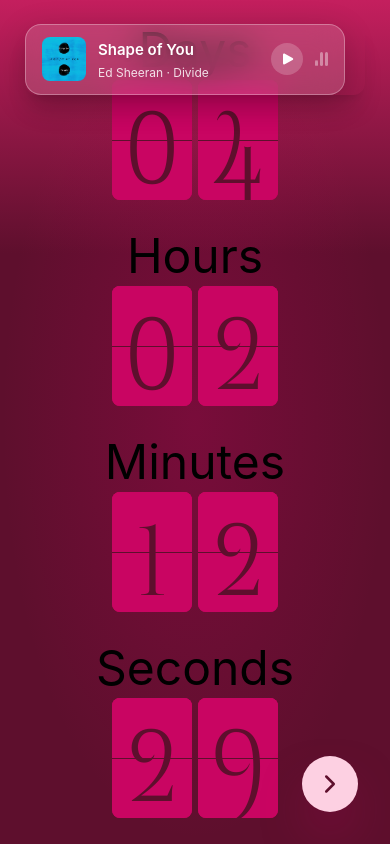
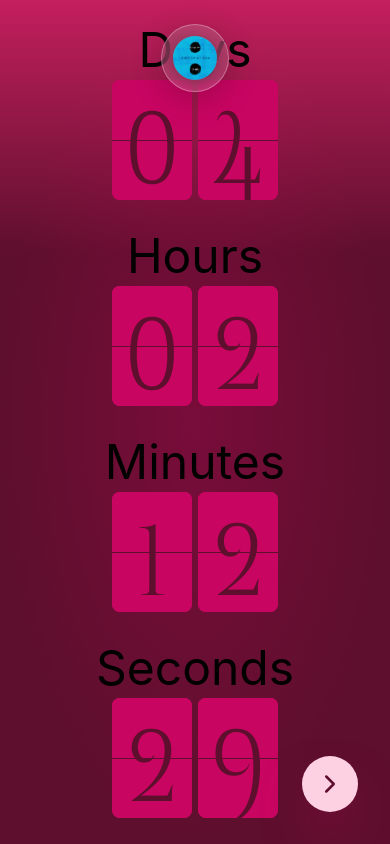
Before and after one commit to Wangai-c/macy, a React (Vite) app: page / in a window 390 px wide. Built offline with nearby package versions, Linux system fonts and the light colour scheme.

Commit message:
Added: Audio player auto minimize

```diff
--- a/src/App.jsx
+++ b/src/App.jsx
@@ -25,15 +25,25 @@ function App() {
         return cleanup;
     }, []);
 
+    const autoPlayTriggered = useRef(false);
+
     const setAudioTrack = (trackInfo) => {
         setCurrent(prev => {
             if (!prev || prev.src !== trackInfo.src) {
-                setIsPlaying(false);
                 return trackInfo;
             }
             return prev;
         });
     };
+
+    // When the audio source changes, resume playback if it was already playing
+    useEffect(() => {
+        if (current && audioRef.current && autoPlayTriggered.current) {
+            audioRef.current.play().then(() => {
+                setIsPlaying(true);
+            }).catch(() => {});
+        }
+    }, [current]);
 
 
     const togglePlay = () => {
@@ -43,6 +53,7 @@ function App() {
             } else {
                 audioRef.current.play();
                 markAudioPlayed();
+                autoPlayTriggered.current = true;
             }
             setIsPlaying(!isPlaying);
         }
@@ -50,19 +61,14 @@ function App() {
 
     // Build the audio player widget to pass into Intro and Countdown
     const audioPlayerWidget = current ? (
-        <div
-            className="cursor-pointer hover:scale-105 transition-transform shadow-xl rounded-xl"
-            onClick={togglePlay}
-            title="Click to play/pause audio"
-        >
         <NowPlaying
             title={current.title}
             artist={current.artist}
             album={current.album}
             artUrl={current.artUrl}
             isPlaying={isPlaying}
+            onTogglePlay={togglePlay}
         />
-        </div>
     ) : null;
 
     return (
@@ -92,44 +98,34 @@ function App() {
                     />
                 </div>
 
-                {/* Floating Button */}
+                {/* Floating Nav Button — hidden on last page */}
+                {currentPage !== 'newspaper' && (
                 <button
                    onClick={() => {
                        // Auto-play audio on first nav interaction
-                       if (!isPlaying && audioRef.current) {
+                       if (!autoPlayTriggered.current && audioRef.current) {
                            audioRef.current.play().then(() => {
                                setIsPlaying(true);
                                markAudioPlayed();
+                               autoPlayTriggered.current = true;
                            }).catch(() => {});
                        }
 
                        if (currentPage === 'countdown') setCurrentPage('intro');
                        else if (currentPage === 'intro') setCurrentPage('newspaper');
-                       else setCurrentPage('countdown');
                    }}
                    className={`fixed bottom-8 right-8 z-[9999] flex items-center justify-center w-14 h-14 rounded-full shadow-2xl transition-all duration-1000 hover:scale-110 active:scale-95 ${
                        currentPage === 'countdown'
                        ? 'bg-bubblegum-pink-300 text-bubblegum-pink-1000 shadow-bubblegum-pink-900/50'
-                       : currentPage === 'intro'
-                       ? 'bg-blue-100 text-blue-900 shadow-blue-900/50'
-                       : 'bg-[#1A1A1A] text-[#FDFBF7] shadow-black/50'
+                       : 'bg-blue-100 text-blue-900 shadow-blue-900/50'
                    }`}
-                   title={currentPage === 'countdown' ? 'Go to Intro' : currentPage === 'intro' ? 'Go to Newspaper' : 'Go to Countdown'}
+                   title={currentPage === 'countdown' ? 'Go to Intro' : 'Go to Newspaper'}
                 >
-                   {currentPage === 'countdown' ? (
                    <svg xmlns="http://www.w3.org/2000/svg" fill="none" viewBox="0 0 24 24" strokeWidth={2.5} stroke="currentColor" className="w-6 h-6">
                      <path strokeLinecap="round" strokeLinejoin="round" d="m8.25 4.5 7.5 7.5-7.5 7.5" />
                    </svg>
-                   ) : currentPage === 'intro' ? (
-                       <svg xmlns="http://www.w3.org/2000/svg" fill="none" viewBox="0 0 24 24" strokeWidth={2.5} stroke="currentColor" className="w-6 h-6">
-                         <path strokeLinecap="round" strokeLinejoin="round" d="M15.75 19.5 8.25 12l7.5-7.5" />
-                       </svg>
-                   ) : (
-                       <svg xmlns="http://www.w3.org/2000/svg" fill="none" viewBox="0 0 24 24" strokeWidth={2.5} stroke="currentColor" className="w-6 h-6">
-                         <path strokeLinecap="round" strokeLinejoin="round" d="M4.5 12h15m0 0l-6.75-6.75M19.5 12l-6.75 6.75" />
-                       </svg>
+                </button>
                 )}
-                </button>
 
 
             </main>
--- a/src/AudioPlayer.jsx
+++ b/src/AudioPlayer.jsx
@@ -1,56 +1,52 @@
+import { useState } from 'react';
+
 const bars = [0, 0.2, 0.4];
 
-export default function NowPlaying({ title, artist, album, artUrl, isPlaying = false }) {
+export default function NowPlaying({ title, artist, album, artUrl, isPlaying = false, onTogglePlay }) {
+    const [isExpanded, setIsExpanded] = useState(false);
+
+    const handlePlayerClick = (e) => {
+        // On mobile viewports (<= 768px), if collapsed, expand first and do not play
+        if (!isExpanded && window.innerWidth <= 768) {
+            setIsExpanded(true);
+            e.stopPropagation();
+            return;
+        }
+
+        // Otherwise, trigger play/pause
+        if (onTogglePlay) {
+            onTogglePlay();
+        }
+    };
 
     return (
-        <div style={{
-            background: "rgba(255, 255, 255, 0.15)",
-            backdropFilter: "blur(16px)",
-            WebkitBackdropFilter: "blur(16px)",
-            border: "1px solid rgba(255, 255, 255, 0.3)",
-            borderRadius: 16,
-            padding: "12px 16px",
-            display: "flex",
-            alignItems: "center",
-            gap: 12,
-            width: 320,
-            overflow: "hidden",
-            boxShadow: "0 8px 32px 0 rgba(0, 0, 0, 0.2)",
-            color: "white",
-        }}>
+        <div
+            className={`audio-player-container ${isExpanded ? 'expanded' : 'collapsed'} ${isPlaying ? 'playing' : ''}`}
+            onClick={handlePlayerClick}
+            title={isExpanded || window.innerWidth > 768 ? "Click to play/pause audio" : "Click to expand player"}
+        >
             {/* Album art */}
-            <div style={{
-                width: 44, height: 44, borderRadius: 8,
-                background: "rgba(255, 255, 255, 0.2)", flexShrink: 0,
-                overflow: "hidden", display: "flex",
-                alignItems: "center", justifyContent: "center",
-            }}>
+            <div className={`audio-player-art ${isPlaying ? 'playing' : ''}`}>
                 {artUrl
-                    ? <img src={artUrl} alt="Album art" style={{ width: "100%", height: "100%", objectFit: "cover" }} />
+                    ? <img src={artUrl} alt="Album art" />
                     : <span style={{ fontSize: 20 }}>🎵</span>
                 }
             </div>
 
             {/* Track info */}
-            <div style={{ flex: 1, minWidth: 0, overflow: "hidden" }}>
-                <div style={{ overflow: "hidden", whiteSpace: "nowrap" }}>
-                  <span style={{
-                      fontSize: 15, fontWeight: 600,
-                      display: "inline-block",
-                      animation: "marquee 8s linear infinite",
-                      animationPlayState: isPlaying ? 'running' : 'paused',
-                      textShadow: "0 2px 4px rgba(0,0,0,0.1)",
-                  }}>
+            <div className="audio-player-info">
+                <div className="audio-player-title-wrapper">
+                  <span className={`audio-player-title ${isPlaying ? 'playing' : ''}`}>
                     {title}
                   </span>
                 </div>
-                <p style={{ fontSize: 12, color: "rgba(255, 255, 255, 0.85)", margin: "2px 0 0", overflow: "hidden", textOverflow: "ellipsis", whiteSpace: "nowrap" }}>
+                <p className="audio-player-subtitle">
                     {artist} · {album}
                 </p>
             </div>
 
             {/* Play/Pause Icon */}
-            <div style={{ flexShrink: 0, display: "flex", alignItems: "center", justifyContent: "center", width: 32, height: 32, borderRadius: "50%", background: "rgba(255, 255, 255, 0.2)", transition: "background 0.3s ease" }}>
+            <div className="audio-player-controls">
                 {isPlaying ? (
                     <svg xmlns="http://www.w3.org/2000/svg" viewBox="0 0 24 24" fill="currentColor" style={{width: 16, height: 16, color: "white"}}>
                       <path fillRule="evenodd" d="M6.75 5.25a.75.75 0 0 1 .75-.75H9a.75.75 0 0 1 .75.75v13.5a.75.75 0 0 1-.75.75H7.5a.75.75 0 0 1-.75-.75V5.25Zm7.5 0A.75.75 0 0 1 15 4.5h1.5a.75.75 0 0 1 .75.75v13.5a.75.75 0 0 1-.75.75H15a.75.75 0 0 1-.75-.75V5.25Z" clipRule="evenodd" />
@@ -63,19 +59,25 @@ export default function NowPlaying({ title, artist, album, artUrl, isPlaying = f
             </div>
 
             {/* Animated bars */}
-            <div style={{ display: "flex", gap: 2, alignItems: "center", height: 20, flexShrink: 0 }}>
+            <div className="audio-player-bars">
                 {bars.map((delay, i) => (
-                    <div key={i} style={{
-                        width: 3, height: 14,
-                        background: isPlaying ? "#ffffff" : "rgba(255, 255, 255, 0.4)",
-                        borderRadius: 2,
-                        transformOrigin: "bottom",
-                        animation: `pulseBar 0.9s ease-in-out ${delay}s infinite`,
-                        animationPlayState: isPlaying ? 'running' : 'paused',
-                        transition: "background-color 0.3s ease",
-                    }} />
+                    <div key={i} className="audio-player-bar" style={{ animationDelay: `${delay}s` }} />
                 ))}
             </div>
+
+            {/* Collapse button for mobile */}
+            <button
+                className="audio-player-collapse"
+                onClick={(e) => {
+                    e.stopPropagation();
+                    setIsExpanded(false);
+                }}
+                title="Collapse player"
+            >
+                <svg xmlns="http://www.w3.org/2000/svg" viewBox="0 0 20 20" fill="currentColor">
+                    <path fillRule="evenodd" d="M14.78 14.78a.75.75 0 0 1-1.06 0L10 11.06 6.28 14.78a.75.75 0 0 1-1.06-1.06L8.94 10 5.22 6.28a.75.75 0 0 1 1.06-1.06L10 8.94l3.72-3.72a.75.75 0 1 1 1.06 1.06L11.06 10l3.72 3.72a.75.75 0 0 1 0 1.06Z" clipRule="evenodd" />
+                </svg>
+            </button>
         </div>
     );
 }
--- a/src/audio_player.css
+++ b/src/audio_player.css
@@ -1,3 +1,237 @@
+/* Base container style */
+.audio-player-container {
+    background: rgba(255, 255, 255, 0.15);
+    backdrop-filter: blur(16px);
+    -webkit-backdrop-filter: blur(16px);
+    border: 1px solid rgba(255, 255, 255, 0.3);
+    border-radius: 16px;
+    padding: 12px 16px;
+    display: flex;
+    align-items: center;
+    gap: 12px;
+    width: 320px;
+    height: 68px;
+    box-sizing: border-box;
+    overflow: hidden;
+    box-shadow: 0 8px 32px 0 rgba(0, 0, 0, 0.2);
+    color: white;
+    margin: 0 auto;
+    cursor: pointer;
+    transition:
+        width 0.5s cubic-bezier(0.4, 0, 0.2, 1),
+        height 0.5s cubic-bezier(0.4, 0, 0.2, 1),
+        border-radius 0.5s cubic-bezier(0.4, 0, 0.2, 1),
+        padding 0.5s cubic-bezier(0.4, 0, 0.2, 1),
+        gap 0.5s cubic-bezier(0.4, 0, 0.2, 1),
+        transform 0.3s ease,
+        box-shadow 0.3s ease;
+}
+
+.audio-player-container:hover {
+    transform: scale(1.03);
+    box-shadow: 0 12px 40px 0 rgba(0, 0, 0, 0.3);
+}
+
+.audio-player-container:active {
+    transform: scale(0.98);
+}
+
+/* Album art style */
+.audio-player-art {
+    width: 44px;
+    height: 44px;
+    border-radius: 8px;
+    background: rgba(255, 255, 255, 0.2);
+    flex-shrink: 0;
+    overflow: hidden;
+    display: flex;
+    align-items: center;
+    justify-content: center;
+    transition: border-radius 0.5s cubic-bezier(0.4, 0, 0.2, 1);
+    box-shadow: 0 4px 12px rgba(0, 0, 0, 0.15);
+}
+
+.audio-player-art img {
+    width: 100%;
+    height: 100%;
+    object-fit: cover;
+    display: block;
+    animation: rotateRecord 12s linear infinite;
+    animation-play-state: paused;
+}
+
+.audio-player-art.playing img {
+    animation-play-state: running;
+}
+
+/* Track info container */
+.audio-player-info {
+    flex: 1;
+    min-width: 0;
+    overflow: hidden;
+    opacity: 1;
+    transform: translateX(0);
+    transition:
+        opacity 0.4s cubic-bezier(0.4, 0, 0.2, 1),
+        transform 0.4s cubic-bezier(0.4, 0, 0.2, 1),
+        max-width 0.5s cubic-bezier(0.4, 0, 0.2, 1);
+    max-width: 200px; /* Limit to allow clean transition */
+}
+
+/* Title scroll animation */
+.audio-player-title-wrapper {
+    overflow: hidden;
+    white-space: nowrap;
+}
+
+.audio-player-title {
+    font-size: 15px;
+    font-weight: 600;
+    display: inline-block;
+    animation: marquee 8s linear infinite;
+    animation-play-state: paused;
+    text-shadow: 0 2px 4px rgba(0,0,0,0.1);
+}
+
+.audio-player-title.playing {
+    animation-play-state: running;
+}
+
+/* Subtitle style */
+.audio-player-subtitle {
+    font-size: 12px;
+    color: rgba(255, 255, 255, 0.85);
+    margin: 2px 0 0;
+    overflow: hidden;
+    text-overflow: ellipsis;
+    white-space: nowrap;
+}
+
+/* Controls style */
+.audio-player-controls {
+    flex-shrink: 0;
+    display: flex;
+    align-items: center;
+    justify-content: center;
+    width: 32px;
+    height: 32px;
+    border-radius: 50%;
+    background: rgba(255, 255, 255, 0.2);
+    transition:
+        opacity 0.4s cubic-bezier(0.4, 0, 0.2, 1),
+        transform 0.4s cubic-bezier(0.4, 0, 0.2, 1),
+        background 0.3s ease;
+    opacity: 1;
+}
+
+.audio-player-controls:hover {
+    background: rgba(255, 255, 255, 0.35);
+}
+
+/* Bars style */
+.audio-player-bars {
+    display: flex;
+    gap: 2px;
+    align-items: center;
+    height: 20px;
+    flex-shrink: 0;
+    opacity: 1;
+    transition:
+        opacity 0.4s cubic-bezier(0.4, 0, 0.2, 1),
+        transform 0.4s cubic-bezier(0.4, 0, 0.2, 1);
+}
+
+.audio-player-bar {
+    width: 3px;
+    height: 14px;
+    background: rgba(255, 255, 255, 0.4);
+    border-radius: 2px;
+    transform-origin: bottom;
+    animation: pulseBar 0.9s ease-in-out infinite;
+    animation-play-state: paused;
+    transition: background-color 0.3s ease;
+}
+
+.audio-player-container.playing .audio-player-bar {
+    background: #ffffff;
+    animation-play-state: running;
+}
+
+/* Collapse button */
+.audio-player-collapse {
+    background: none;
+    border: none;
+    color: rgba(255, 255, 255, 0.6);
+    cursor: pointer;
+    padding: 4px;
+    display: none;
+    align-items: center;
+    justify-content: center;
+    transition: color 0.2s ease, transform 0.2s ease;
+    flex-shrink: 0;
+}
+
+.audio-player-collapse svg {
+    width: 18px;
+    height: 18px;
+}
+
+.audio-player-collapse:hover {
+    color: white;
+    transform: scale(1.15);
+}
+
+/* MOBILE SHRUNK BEHAVIOR */
+@media (max-width: 768px) {
+    /* When collapsed on mobile, shrink the container to a circle */
+    .audio-player-container.collapsed {
+        width: 68px;
+        height: 68px;
+        padding: 12px;
+        gap: 0;
+        border-radius: 50%;
+        justify-content: center;
+    }
+
+    .audio-player-container.collapsed:hover {
+        transform: scale(1.08);
+    }
+
+    /* Make album art circular when collapsed */
+    .audio-player-container.collapsed .audio-player-art {
+        border-radius: 50%;
+    }
+
+    /* Fade out and collapse all other elements */
+    .audio-player-container.collapsed .audio-player-info {
+        opacity: 0;
+        max-width: 0;
+        transform: translateX(-15px);
+        pointer-events: none;
+    }
+
+    .audio-player-container.collapsed .audio-player-controls {
+        opacity: 0;
+        transform: scale(0.6);
+        width: 0;
+        height: 0;
+        pointer-events: none;
+    }
+
+    .audio-player-container.collapsed .audio-player-bars {
+        opacity: 0;
+        transform: scale(0.6);
+        width: 0;
+        pointer-events: none;
+    }
+
+    /* Show collapse button only when expanded on mobile */
+    .audio-player-container.expanded .audio-player-collapse {
+        display: flex;
+    }
+}
+
+/* Keep keyframe definitions */
 @keyframes marquee {
     0%   { transform: translateX(0); }
     100% { transform: translateX(-100%); }
@@ -7,3 +241,8 @@
     0%, 100% { transform: scaleY(0.4); }
     50%       { transform: scaleY(1); }
 }
+
+@keyframes rotateRecord {
+    from { transform: rotate(0deg); }
+    to { transform: rotate(360deg); }
+}
--- a/src/intro.css
+++ b/src/intro.css
@@ -238,7 +238,7 @@
 }
 
 /* Staggered entrance animations */
-.intro-content-col > * {
+.intro-content-col > *:not(.intro-audio-wrapper) {
   animation: fadeSlideUp 0.6s ease-out both;
 }
 .intro-content-col > *:nth-child(1) { animation-delay: 0.1s; }
```
Lines whose indentation alone changed are shown as unchanged.
